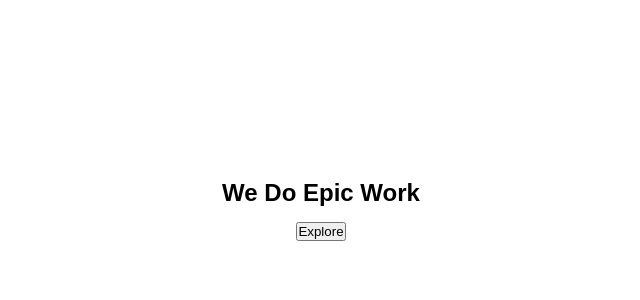
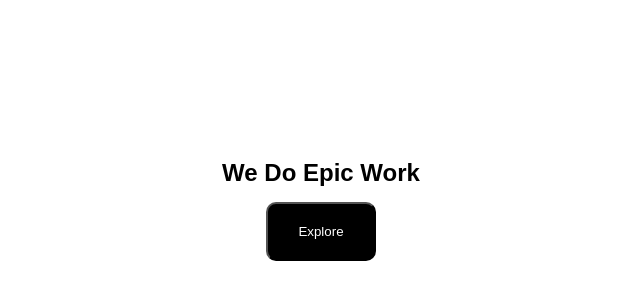
Before and after one commit to ankurdotio/git, a plain HTML site: page index.html in a window 1280 px wide. Shown: the part 190-490 px from the top of the page, without its empty margins (319-959 px from the left). Drawn offline with Linux system fonts and the light colour scheme.

Commit message:
updated button

```diff
--- a/style.css
+++ b/style.css
@@ -27,3 +27,11 @@ section {
 
     font-family: Arial, Helvetica, sans-serif;
 }
+
+button{
+    background-color: black;
+    color: white;
+
+    padding: 20px 30px;
+    border-radius:10px ;
+}
```
